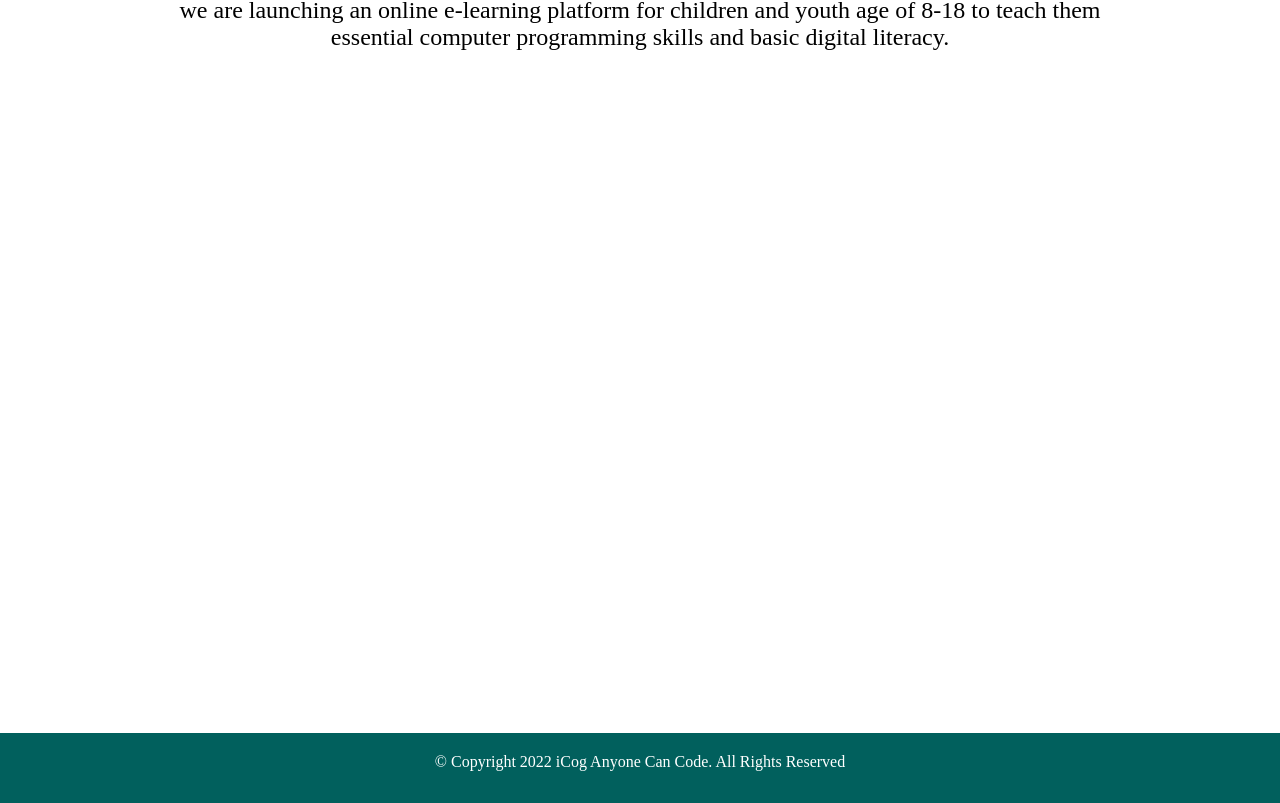
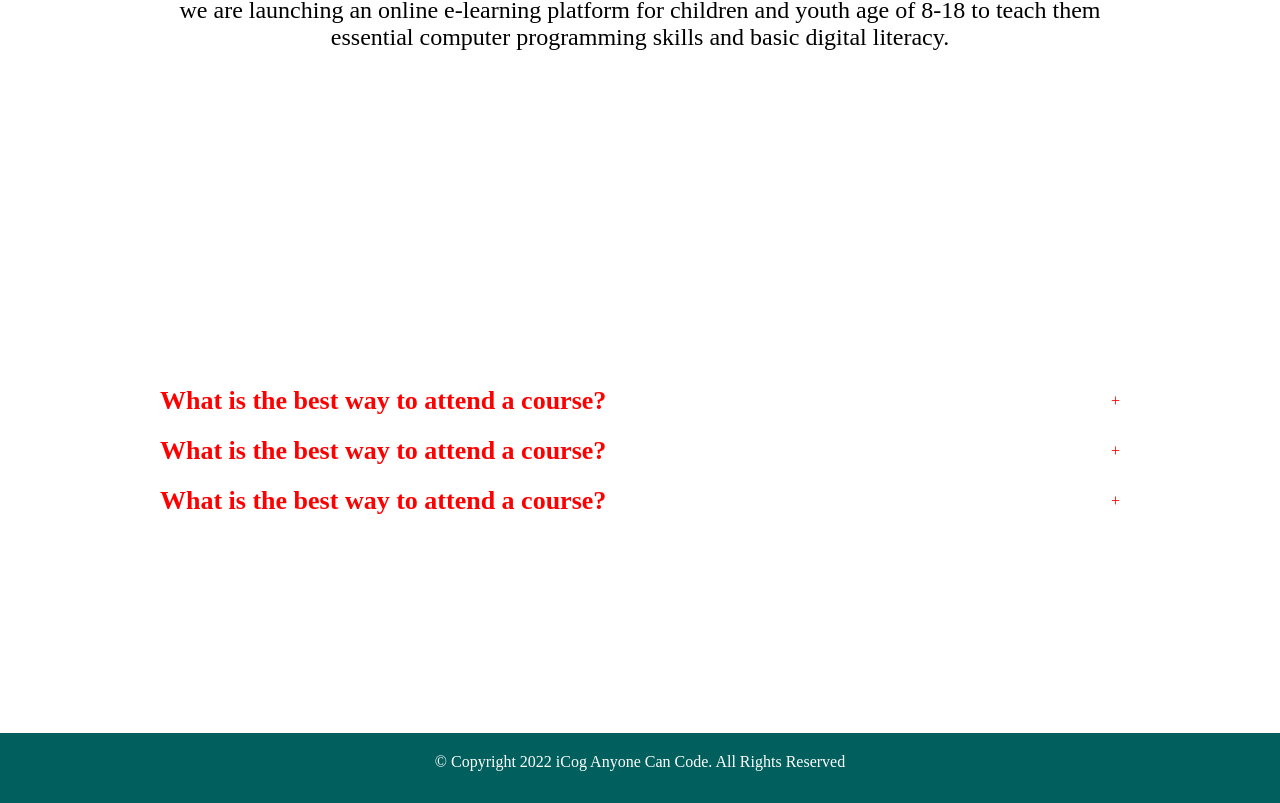
Before and after one commit to Melat16/LMS-MVP, a Next.js app: page / in a window 1280 px wide. Shown: the part 944-1747 px from the top of the page. Built offline with nearby package versions, Linux system fonts and the light colour scheme.

Commit message:
faq added

```diff
--- a/pages/who.js
+++ b/pages/who.js
@@ -1,4 +1,5 @@
 import styled from "styled-components";
+import { useState } from "react";
 
 const Container = styled.div`
 height: 100vh;
@@ -32,24 +33,46 @@ align-items:center;
 `
 
 const Accordion = styled.div`
+width:1000px;
 
 `
 const Item = styled.div`
+margin-buttom:5px;
+padding:10px 20px;
+`
+
+const Title = styled.div`
+color:red;
+display:flex;
+justify-content: space-between;
+align-items: center;
+cursor: pointer;
+`
+
+const H2 = styled.h1`
+font-size:26px;
+`
+const H5 = styled.h5`
+font-size:22px;
+font-weight:lighter;
+`
+const Content = styled.div`
 
 `
 
-const Title = styled.div`
-
+const Span = styled.span`
 `
 
-const H2 = styled.div`
+const Who = () => {
 
-`
+const [selected, setSelected] = useState(null)
+const toggle = (i) =>{
+    if (selected == i){
 
-const Content = styled.div`
-
-`
-const Who = () => {
+        return setSelected(null)
+    }
+    setSelected(i)
+}
     return(
 
         <Container>
@@ -64,12 +87,18 @@ const Who = () => {
             <Wrapper>
                 <Accordion>
 
-                    {data.map((item, i)=>{
-<Item>
+                    {data.map((item, i)=>(
+    <Item>
+    <Title onClick={() => toggle(i)}>
+        <H2>{item.question}</H2>
+        <Span>{selected == i? '-' : '+'}</Span>
+    </Title>
+    <Content className={selected ==i? 'content show': 'content '}>
 
-</Item>
+    </Content>
+    </Item>
 
-                    })}
+                    ))}
                 </Accordion>
             </Wrapper>
         </Container>
```
